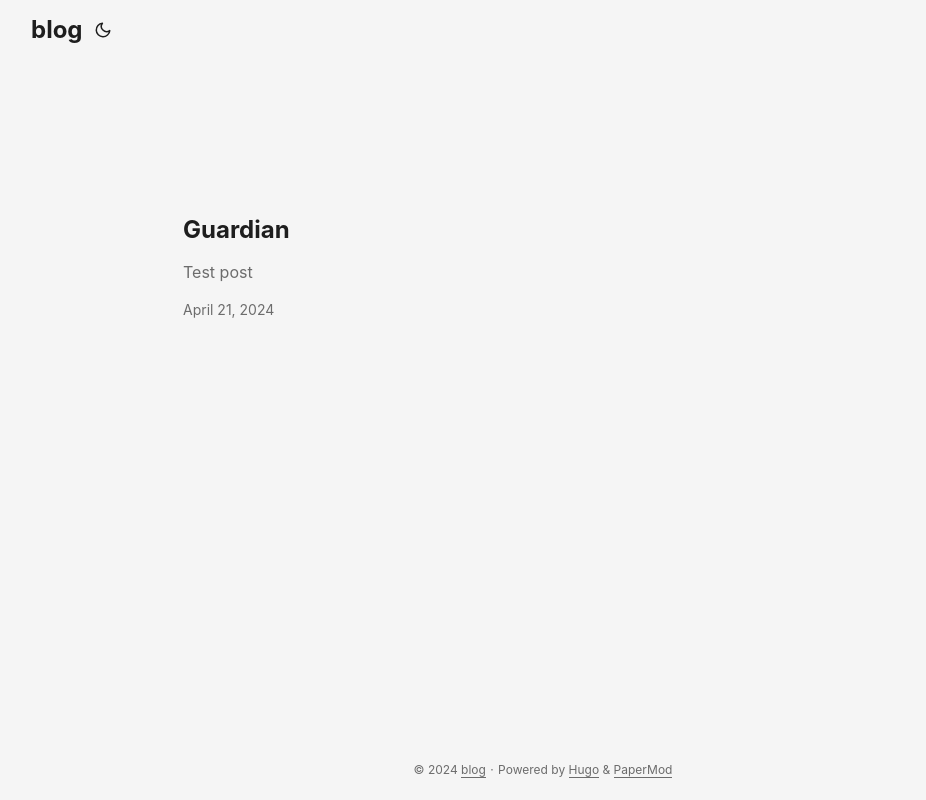
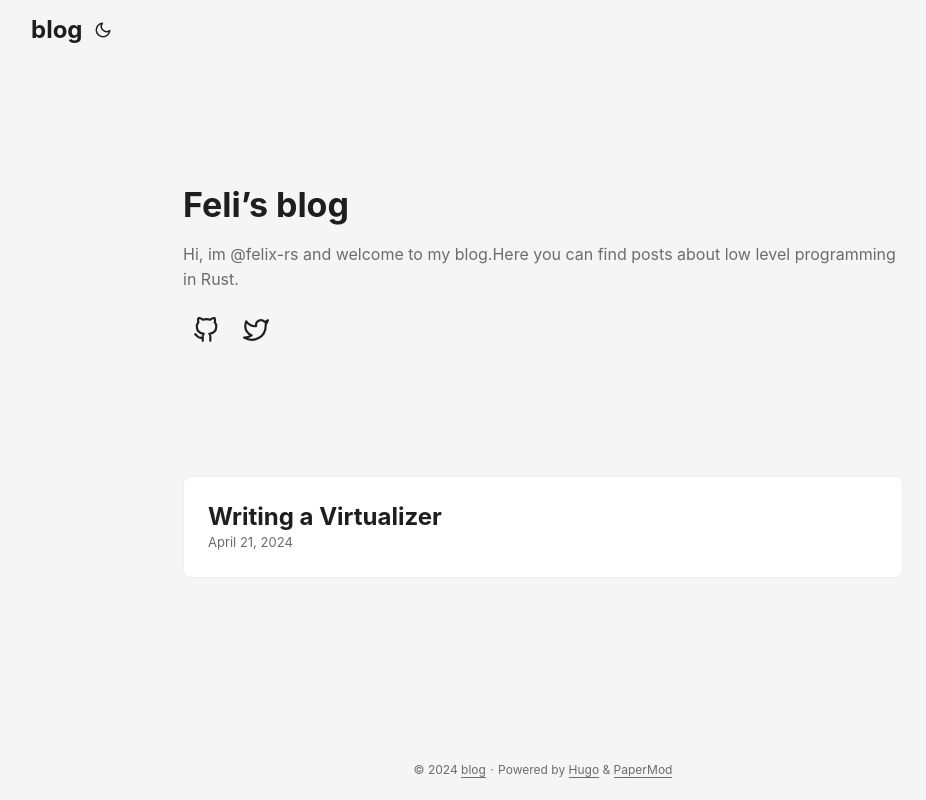
Before and after one commit to felix-rs/felix-rs.github.io, a plain HTML site: page index.html in a window 1280 px wide. Shown: the whole page, without its empty margins (97-1023 px from the left). Drawn offline with Linux system fonts and the light colour scheme.

Commit message:
fixed theme

```diff
--- a/index.html
+++ b/index.html
@@ -78,7 +78,7 @@
   "description": "",
   "thumbnailUrl": "https://felix-rs.github.io/favicon.ico",
   "sameAs": [
-
+      "https://github.com/felix-rs", "\u003clink2\u003e"
   ]
 }
 </script>
@@ -128,17 +128,45 @@
     </nav>
 </header>
 <main class="main">
+<article class="first-entry home-info">
+    <header class="entry-header">
+        <h1>Feli&rsquo;s blog</h1>
+    </header>
+    <div class="entry-content">
+        Hi, im @felix-rs and welcome to my blog.Here you can find posts about low level programming in Rust.
+    </div>
+    <footer class="entry-footer">
+        <div class="social-icons" >
+    <a href="https://github.com/felix-rs" target="_blank" rel="noopener noreferrer me"
+        title="Github">
+        <svg xmlns="http://www.w3.org/2000/svg" viewBox="0 0 24 24" fill="none" stroke="currentColor" stroke-width="2"
+    stroke-linecap="round" stroke-linejoin="round">
+    <path
+        d="M9 19c-5 1.5-5-2.5-7-3m14 6v-3.87a3.37 3.37 0 0 0-.94-2.61c3.14-.35 6.44-1.54 6.44-7A5.44 5.44 0 0 0 20 4.77 5.07 5.07 0 0 0 19.91 1S18.73.65 16 2.48a13.38 13.38 0 0 0-7 0C6.27.65 5.09 1 5.09 1A5.07 5.07 0 0 0 5 4.77a5.44 5.44 0 0 0-1.5 3.78c0 5.42 3.3 6.61 6.44 7A3.37 3.37 0 0 0 9 18.13V22">
+    </path>
+</svg>
+    </a>
+    <a href="%3clink2%3e" target="_blank" rel="noopener noreferrer me"
+        title="Twitter">
+        <svg xmlns="http://www.w3.org/2000/svg" viewBox="0 0 24 24" fill="none" stroke="currentColor" stroke-width="2"
+    stroke-linecap="round" stroke-linejoin="round">
+    <path
+        d="M23 3a10.9 10.9 0 0 1-3.14 1.53 4.48 4.48 0 0 0-7.86 3v1A10.66 10.66 0 0 1 3 4s-4 9 5 13a11.64 11.64 0 0 1-7 2c9 5 20 0 20-11.5a4.5 4.5 0 0 0-.08-.83A7.72 7.72 0 0 0 23 3z">
+    </path>
+</svg>
+    </a>
+</div>
 
-<article class="first-entry">
+    </footer>
+</article>
+
+<article class="post-entry">
   <header class="entry-header">
-    <h2 class="entry-hint-parent">Guardian
+    <h2 class="entry-hint-parent">Writing a Virtualizer
     </h2>
   </header>
-  <div class="entry-content">
-    <p>Test post</p>
-  </div>
   <footer class="entry-footer"><span title='2024-04-21 19:48:39 +0200 CEST'>April 21, 2024</span></footer>
-  <a class="entry-link" aria-label="post link to Guardian" href="https://felix-rs.github.io/posts/guardian/"></a>
+  <a class="entry-link" aria-label="post link to Writing a Virtualizer" href="https://felix-rs.github.io/posts/guardian/"></a>
 </article>
     </main>
 
--- a/index.xml
+++ b/index.xml
@@ -9,11 +9,11 @@
     <lastBuildDate>Sun, 21 Apr 2024 19:48:39 +0200</lastBuildDate>
     <atom:link href="https://felix-rs.github.io/index.xml" rel="self" type="application/rss+xml" />
     <item>
-      <title>Guardian</title>
+      <title>Writing a Virtualizer</title>
       <link>https://felix-rs.github.io/posts/guardian/</link>
       <pubDate>Sun, 21 Apr 2024 19:48:39 +0200</pubDate>
       <guid>https://felix-rs.github.io/posts/guardian/</guid>
-      <description>Test post</description>
+      <description>WIP</description>
     </item>
   </channel>
 </rss>
--- a/posts/index.xml
+++ b/posts/index.xml
@@ -9,11 +9,11 @@
     <lastBuildDate>Sun, 21 Apr 2024 19:48:39 +0200</lastBuildDate>
     <atom:link href="https://felix-rs.github.io/posts/index.xml" rel="self" type="application/rss+xml" />
     <item>
-      <title>Guardian</title>
+      <title>Writing a Virtualizer</title>
       <link>https://felix-rs.github.io/posts/guardian/</link>
       <pubDate>Sun, 21 Apr 2024 19:48:39 +0200</pubDate>
       <guid>https://felix-rs.github.io/posts/guardian/</guid>
-      <description>Test post</description>
+      <description>WIP</description>
     </item>
   </channel>
 </rss>
--- a/sitemap.xml
+++ b/sitemap.xml
@@ -5,10 +5,10 @@
     <loc>https://felix-rs.github.io/</loc>
     <lastmod>2024-04-21T19:48:39+02:00</lastmod>
   </url><url>
-    <loc>https://felix-rs.github.io/posts/guardian/</loc>
+    <loc>https://felix-rs.github.io/posts/</loc>
     <lastmod>2024-04-21T19:48:39+02:00</lastmod>
   </url><url>
-    <loc>https://felix-rs.github.io/posts/</loc>
+    <loc>https://felix-rs.github.io/posts/guardian/</loc>
     <lastmod>2024-04-21T19:48:39+02:00</lastmod>
   </url><url>
     <loc>https://felix-rs.github.io/categories/</loc>
```
Also changed, not shown: posts/guardian/index.html (+14 -14 lines), posts/index.html (+2 -5 lines).
